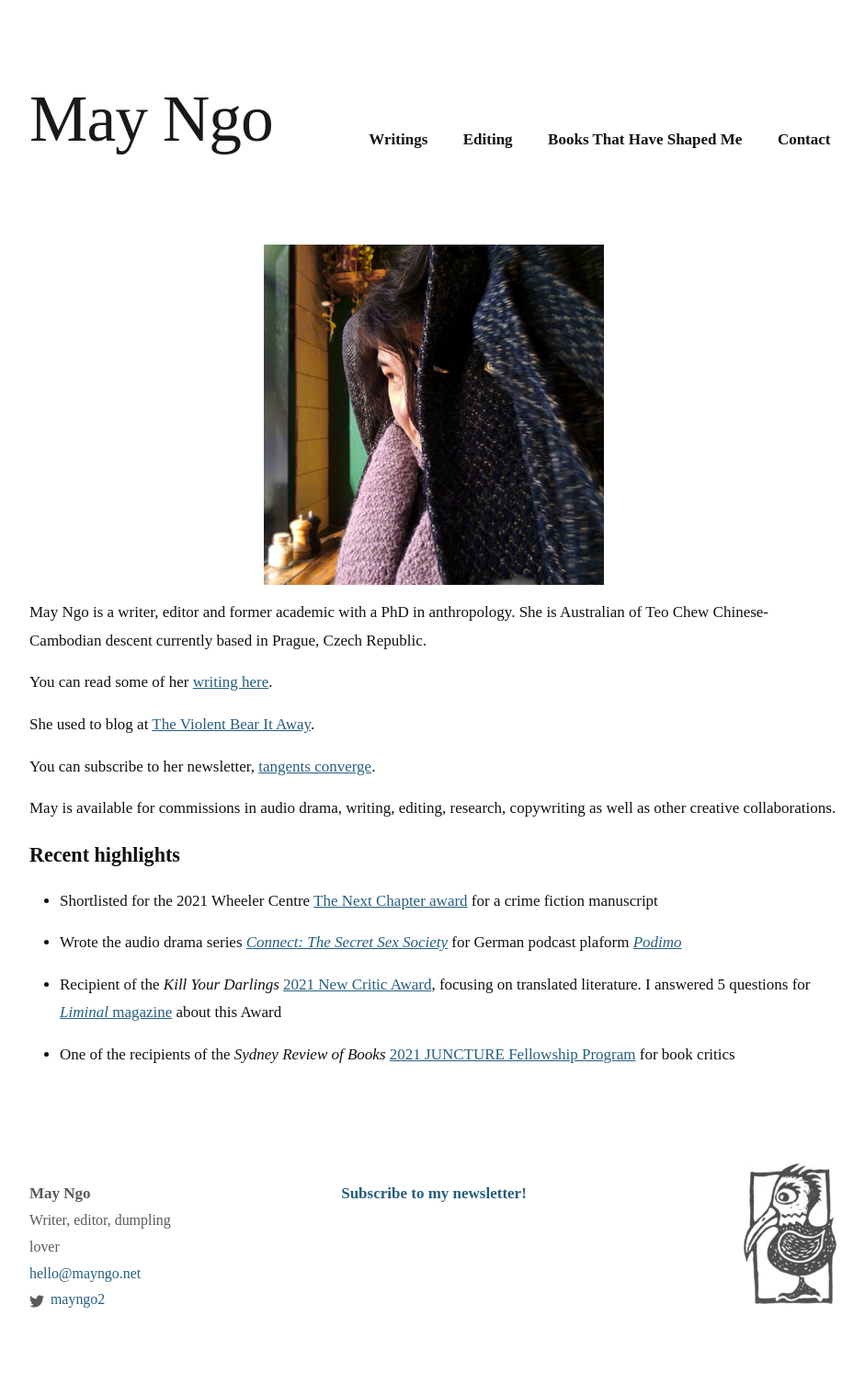
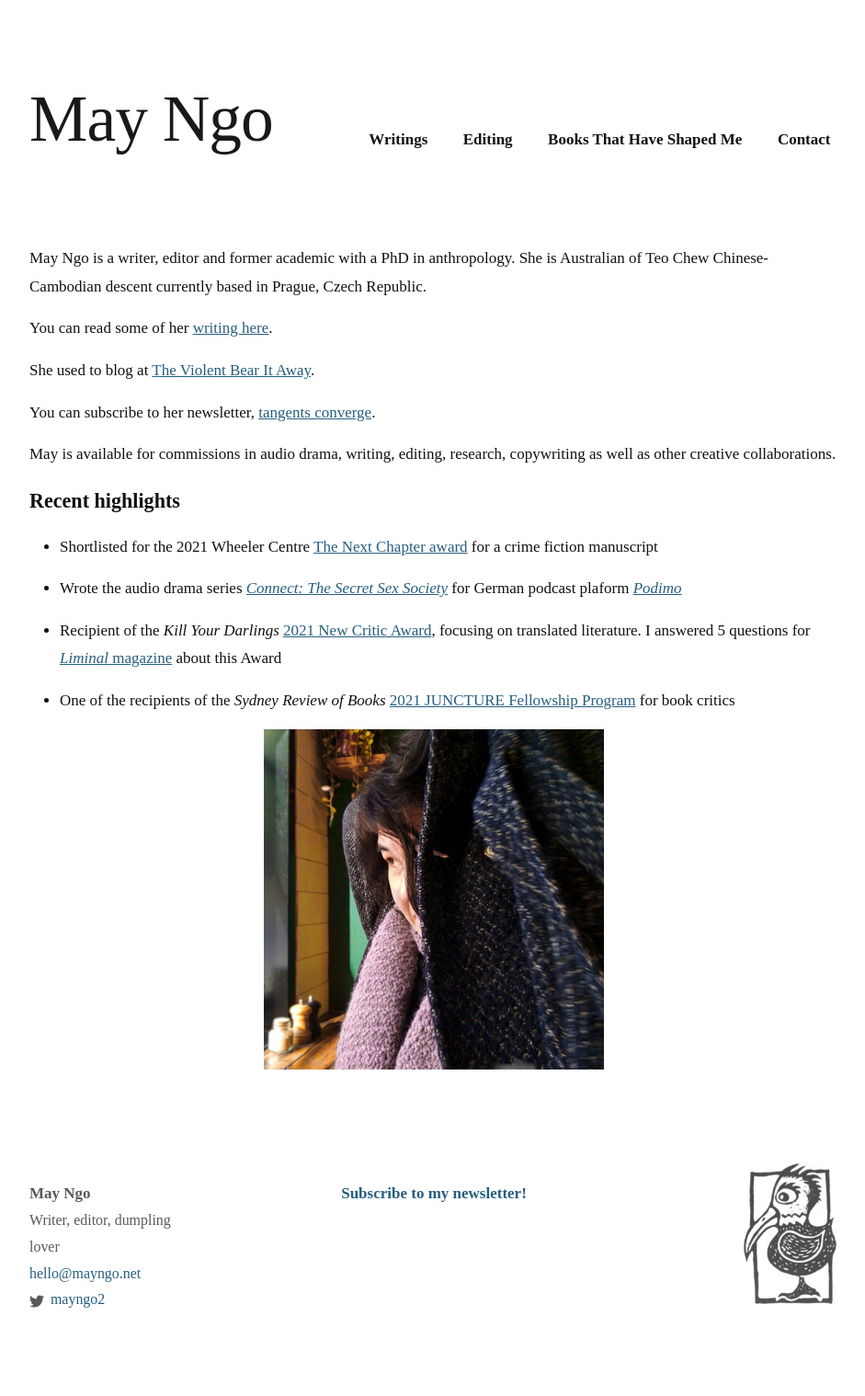
Before and after one commit to mayngo-net/mayngo-net.github.io, a Jekyll site: the page built from index.markdown, in a window 1280 px wide. Shown: the whole page at 92% size, without its empty margins (168-1109 px from the left). Built offline with Jekyll 4.4.1, drawn with Linux system fonts in a browser that asks for light colours; some web fonts are replaced; grey boxes are pictures that could not be loaded.

Commit message:
Update index.markdown

```diff
--- a/index.markdown
+++ b/index.markdown
@@ -2,8 +2,6 @@
 layout: no-title-page
 order: 100
 ---
-
-![May](/assets/may.jpg)
 
 May Ngo is a writer, editor and former academic with a PhD in anthropology. She is Australian of Teo Chew Chinese-Cambodian descent currently based in Prague, Czech Republic.
 
@@ -28,3 +26,5 @@ May is available for commissions in audio drama, writing, editing, research, cop
 - Recipient of the _Kill Your Darlings_ [2021 New Critic Award](https://www.killyourdarlings.com.au/2020/12/announcing-kyds-2021-new-critic-may-ngo/), focusing on translated literature. I answered 5 questions for [_Liminal_ magazine](https://www.liminalmag.com/5-questions/may-ngo) about this Award
 
 - One of the recipients of the _Sydney Review of Books_ [2021 JUNCTURE Fellowship Program](https://sydneyreviewofbooks.com/juncture2021/) for book critics
+
+![May](/assets/may.jpg)
```
